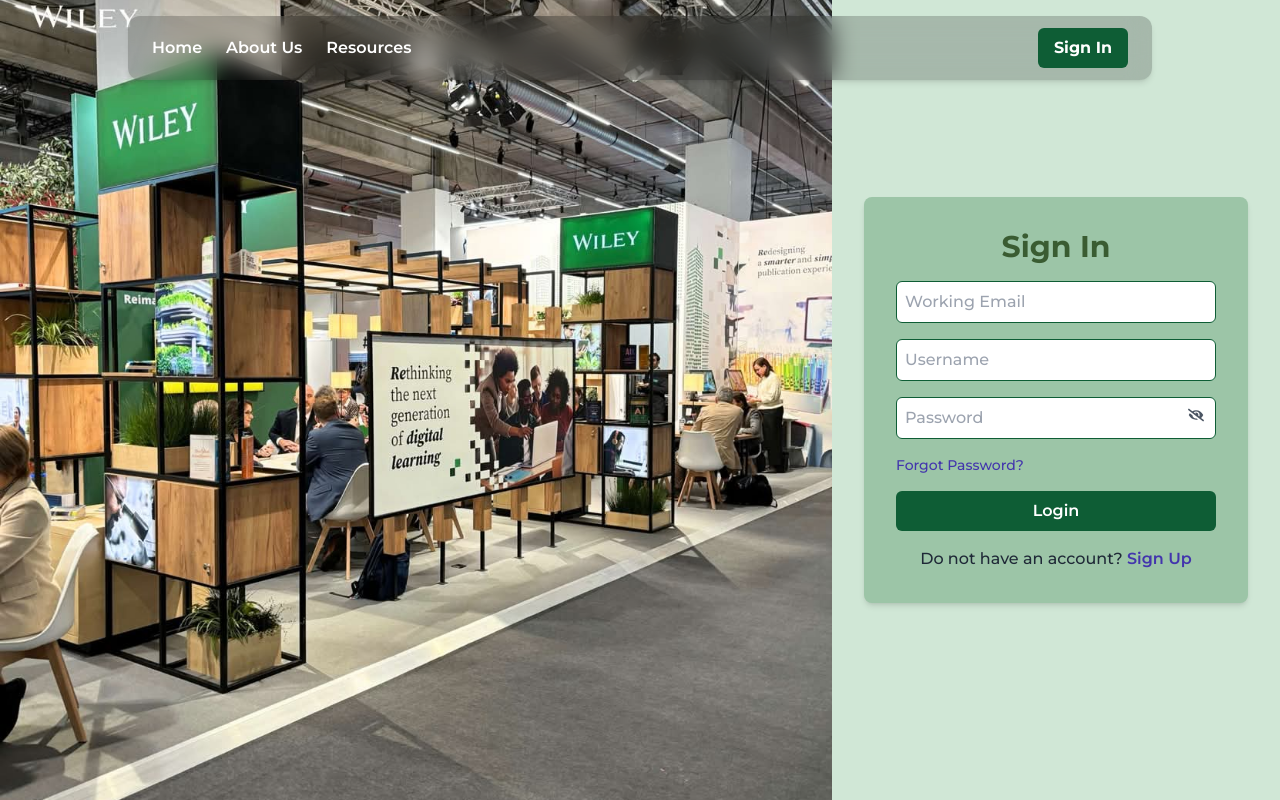
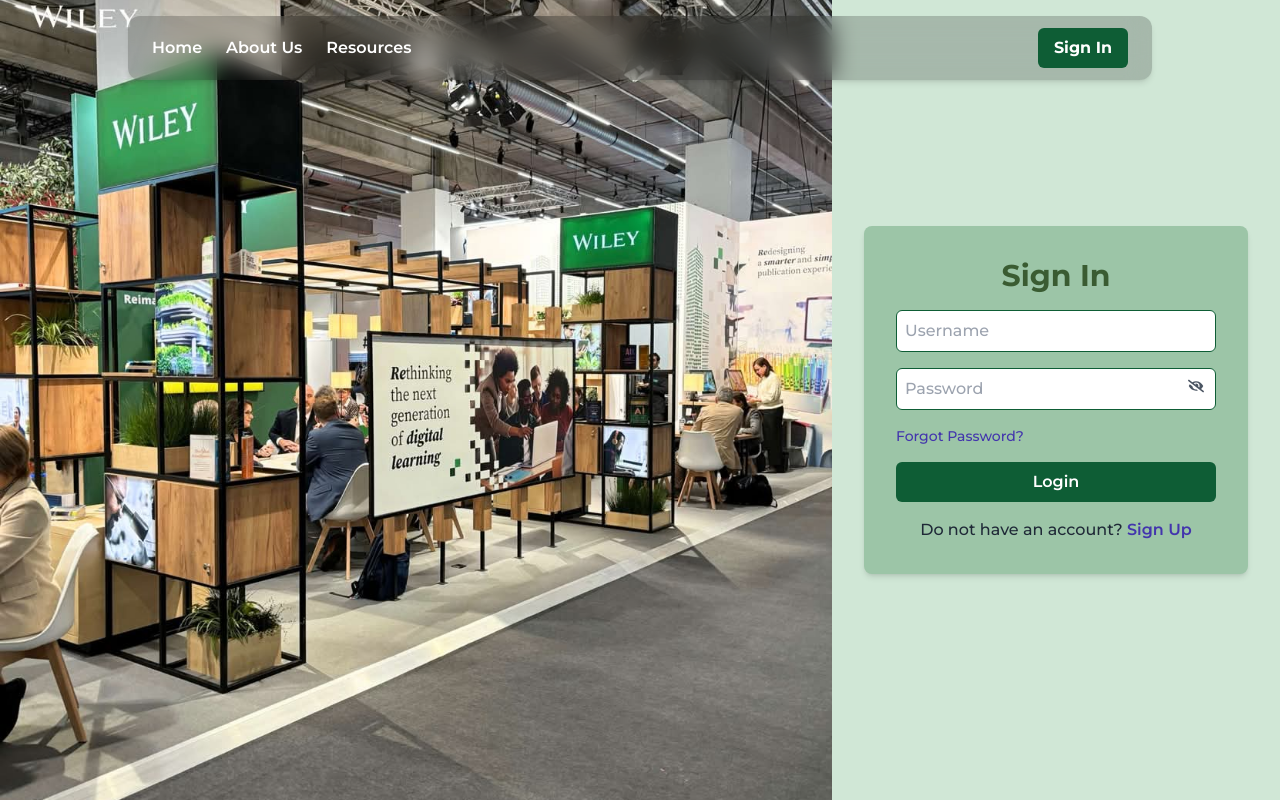
Before and after one commit to dulshanMMS/HWMS_frontend, a React (Vite) app in the folder my-react-app/: page / in a window 1280 px wide. Built offline with nearby package versions, Linux system fonts and the light colour scheme; a web font is replaced by a local one.

Commit message:
fix: Removed working email from sign in for better UX

```diff
--- a/my-react-app/src/components/AuthForm.jsx
+++ b/my-react-app/src/components/AuthForm.jsx
@@ -47,13 +47,15 @@
             />
           </>
         )}
+        {currentState === 'Sign Up' && (
+          <GeneralFormInput
+            type="email"
+            value={email}
+            onChange={(e) => handleChange('email', e.target.value)}
+            placeholder="Working Email"
+          />
+        )}
 
-        <GeneralFormInput
-          type="email"
-          value={email}
-          onChange={(e) => handleChange('email', e.target.value)}
-          placeholder="Working Email"
-        />
         <GeneralFormInput
           type="text"
           value={username}
--- a/my-react-app/src/pages/Login.jsx
+++ b/my-react-app/src/pages/Login.jsx
@@ -38,7 +38,7 @@
     const requestData = currentState === 'Sign In'
       ? {
           username: formData.username,
-          email: formData.email,
+          //email: formData.email,
           password: formData.password
         }
       : { ...formData };
```
